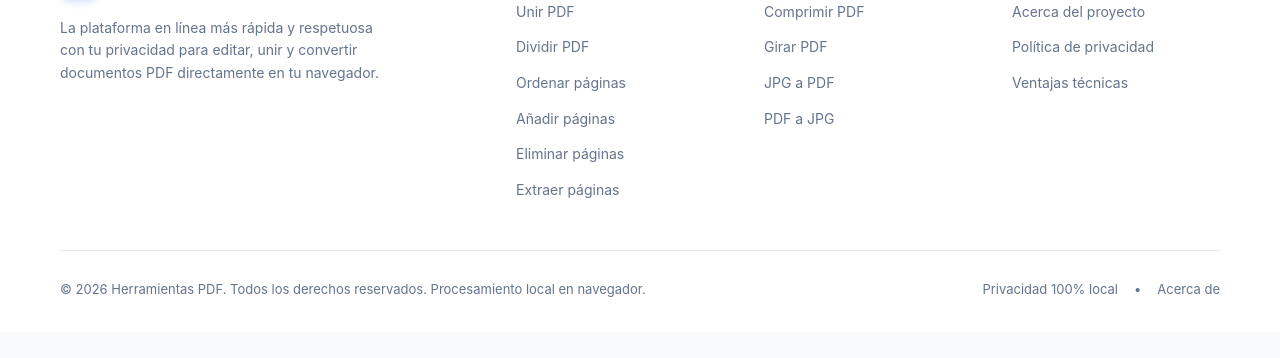
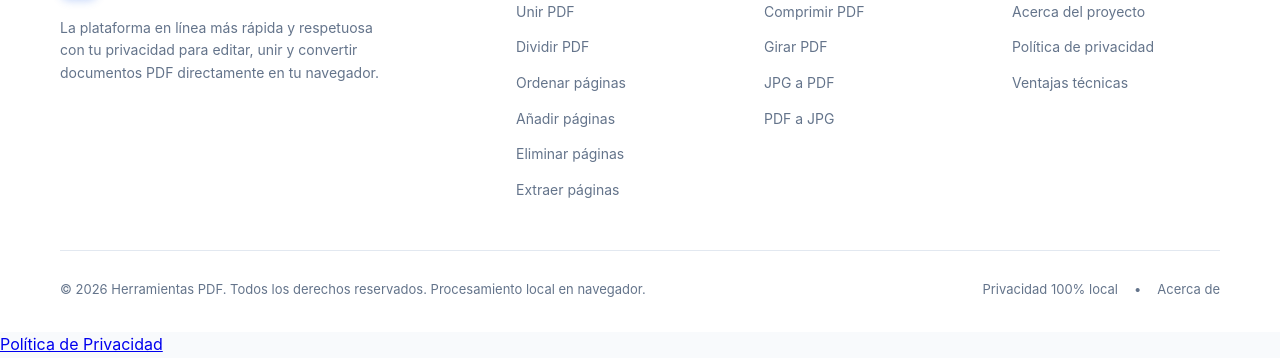
Before and after one commit to herramientaspdf/herramientaspdf.github.io, a website: page index.html in a window 1280 px wide. Shown: the part 2342-2700 px from the top of the page. Before the commit the page ends 2674 px from the top, so only its background shows below. Drawn offline with nearby package versions, Linux system fonts and the light colour scheme.

Commit message:
Update index.html

```diff
--- a/index.html
+++ b/index.html
@@ -455,6 +455,7 @@
 
   <!-- Scripts -->
   <script src="js/pdf-engine.js"></script>
+<p><a href="privacy.html">Política de Privacidad</a></p>
   <script src="js/app.js"></script>
 </body>
 </html>
```
